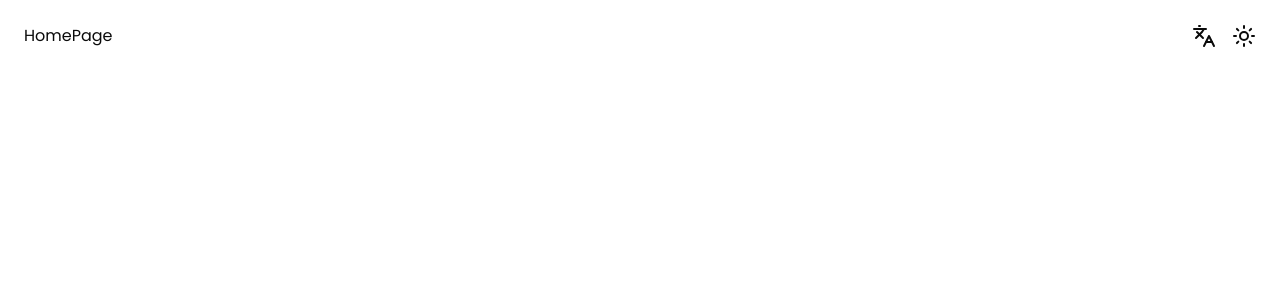
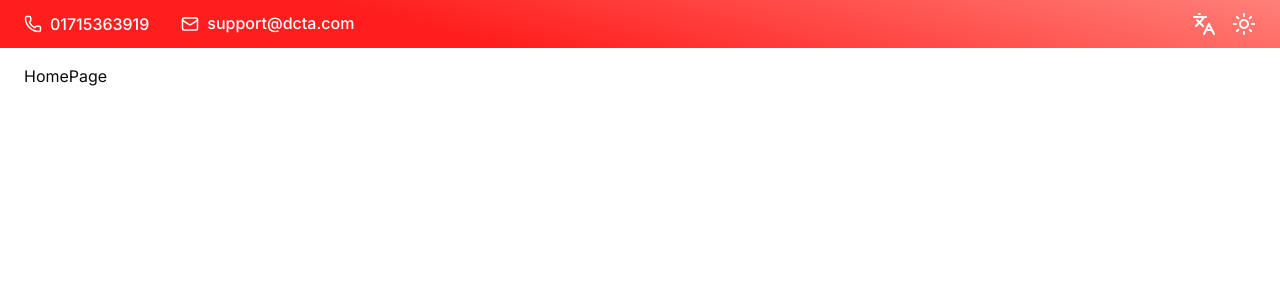
Before and after one commit to Ashik-Himel/dcta, a Next.js app: page /en in a window 1280 px wide. Shown: the top 300 px of the page. Built offline with nearby package versions, Linux system fonts and the light colour scheme.

Commit message:
pre-header added in the layout

```diff
--- a/src/app/[locale]/layout.tsx
+++ b/src/app/[locale]/layout.tsx
@@ -1,12 +1,13 @@
+import Header from "@/components/header/header";
 import { routing } from "@/i18n/routing";
 import type { Metadata } from "next";
 import { NextIntlClientProvider, hasLocale } from "next-intl";
 import { ThemeProvider } from "next-themes";
-import { Noto_Sans_Bengali, Poppins } from "next/font/google";
+import { Inter, Noto_Sans_Bengali } from "next/font/google";
 import { notFound } from "next/navigation";
 import "../globals.css";
 
-const poppins = Poppins({
+const inter = Inter({
   weight: ["400", "500", "600", "700"],
   subsets: ["latin"],
 });
@@ -37,7 +38,7 @@ export default async function RootLayout({
     <html lang={locale} suppressHydrationWarning>
       <body
         className={`${
-          locale === "en" ? poppins.className : notoSansBengali.className
+          locale === "en" ? inter.className : notoSansBengali.className
         } antialiased dark:bg-gray-900`}
       >
         <ThemeProvider
@@ -46,7 +47,10 @@ export default async function RootLayout({
           enableSystem
           disableTransitionOnChange
         >
-          <NextIntlClientProvider>{children}</NextIntlClientProvider>
+          <NextIntlClientProvider>
+            <Header />
+            {children}
+          </NextIntlClientProvider>
         </ThemeProvider>
       </body>
     </html>
--- a/src/app/[locale]/page.tsx
+++ b/src/app/[locale]/page.tsx
@@ -1,17 +1,11 @@
-import LangToggler from "@/components/language/langToggler";
-import { ThemeToggler } from "@/components/theme/themeToggler";
 import { useTranslations } from "next-intl";
 
 export default function Home() {
   const t = useTranslations("HomePage");
   return (
     <main>
-      <div className="container flex justify-between items-center gap-4 pt-6">
-        <span>{t("HeroSection.test")} </span>
-        <div className="flex gap-4">
-          <LangToggler />
-          <ThemeToggler />
-        </div>
+      <div className="container">
+        <h1 className="mt-4">{t("HeroSection.test")}</h1>
       </div>
     </main>
   );
--- a/src/app/globals.css
+++ b/src/app/globals.css
@@ -1,215 +1,112 @@
 @import "tailwindcss";
-
 @plugin "tailwindcss-animate";
 
 @custom-variant dark (&:is(.dark *));
 
-.container {
-  @apply mx-auto px-6;
-}
-
 :root {
-
   --radius: 0.625rem;
-
   --background: oklch(1 0 0);
-
   --foreground: oklch(0.145 0 0);
-
   --card: oklch(1 0 0);
-
   --card-foreground: oklch(0.145 0 0);
-
   --popover: oklch(1 0 0);
-
   --popover-foreground: oklch(0.145 0 0);
-
-  --primary: oklch(0.205 0 0);
-
+  --primary: oklch(63.6 62.25 28.244);
   --primary-foreground: oklch(0.985 0 0);
-
   --secondary: oklch(0.97 0 0);
-
   --secondary-foreground: oklch(0.205 0 0);
-
   --muted: oklch(0.97 0 0);
-
   --muted-foreground: oklch(0.556 0 0);
-
   --accent: oklch(0.97 0 0);
-
   --accent-foreground: oklch(0.205 0 0);
-
   --destructive: oklch(0.577 0.245 27.325);
-
   --border: oklch(0.922 0 0);
-
   --input: oklch(0.922 0 0);
-
   --ring: oklch(0.708 0 0);
-
   --chart-1: oklch(0.646 0.222 41.116);
-
   --chart-2: oklch(0.6 0.118 184.704);
-
   --chart-3: oklch(0.398 0.07 227.392);
-
   --chart-4: oklch(0.828 0.189 84.429);
-
   --chart-5: oklch(0.769 0.188 70.08);
-
   --sidebar: oklch(0.985 0 0);
-
   --sidebar-foreground: oklch(0.145 0 0);
-
   --sidebar-primary: oklch(0.205 0 0);
-
   --sidebar-primary-foreground: oklch(0.985 0 0);
-
   --sidebar-accent: oklch(0.97 0 0);
-
   --sidebar-accent-foreground: oklch(0.205 0 0);
-
   --sidebar-border: oklch(0.922 0 0);
-
   --sidebar-ring: oklch(0.708 0 0);
 }
 
 .dark {
-
   --background: oklch(0.145 0 0);
-
   --foreground: oklch(0.985 0 0);
-
   --card: oklch(0.205 0 0);
-
   --card-foreground: oklch(0.985 0 0);
-
   --popover: oklch(0.205 0 0);
-
   --popover-foreground: oklch(0.985 0 0);
-
-  --primary: oklch(0.922 0 0);
-
+  --primary: oklch(63.6 62.25 28.244);
   --primary-foreground: oklch(0.205 0 0);
-
   --secondary: oklch(0.269 0 0);
-
   --secondary-foreground: oklch(0.985 0 0);
-
   --muted: oklch(0.269 0 0);
-
   --muted-foreground: oklch(0.708 0 0);
-
   --accent: oklch(0.269 0 0);
-
   --accent-foreground: oklch(0.985 0 0);
-
   --destructive: oklch(0.704 0.191 22.216);
-
   --border: oklch(1 0 0 / 10%);
-
   --input: oklch(1 0 0 / 15%);
-
   --ring: oklch(0.556 0 0);
-
   --chart-1: oklch(0.488 0.243 264.376);
-
   --chart-2: oklch(0.696 0.17 162.48);
-
   --chart-3: oklch(0.769 0.188 70.08);
-
   --chart-4: oklch(0.627 0.265 303.9);
-
   --chart-5: oklch(0.645 0.246 16.439);
-
   --sidebar: oklch(0.205 0 0);
-
   --sidebar-foreground: oklch(0.985 0 0);
-
   --sidebar-primary: oklch(0.488 0.243 264.376);
-
   --sidebar-primary-foreground: oklch(0.985 0 0);
-
   --sidebar-accent: oklch(0.269 0 0);
-
   --sidebar-accent-foreground: oklch(0.985 0 0);
-
   --sidebar-border: oklch(1 0 0 / 10%);
-
   --sidebar-ring: oklch(0.556 0 0);
 }
 
 @theme inline {
-
   --radius-sm: calc(var(--radius) - 4px);
-
   --radius-md: calc(var(--radius) - 2px);
-
   --radius-lg: var(--radius);
-
   --radius-xl: calc(var(--radius) + 4px);
-
   --color-background: var(--background);
-
   --color-foreground: var(--foreground);
-
   --color-card: var(--card);
-
   --color-card-foreground: var(--card-foreground);
-
   --color-popover: var(--popover);
-
   --color-popover-foreground: var(--popover-foreground);
-
   --color-primary: var(--primary);
-
   --color-primary-foreground: var(--primary-foreground);
-
   --color-secondary: var(--secondary);
-
   --color-secondary-foreground: var(--secondary-foreground);
-
   --color-muted: var(--muted);
-
   --color-muted-foreground: var(--muted-foreground);
-
   --color-accent: var(--accent);
-
   --color-accent-foreground: var(--accent-foreground);
-
   --color-destructive: var(--destructive);
-
   --color-border: var(--border);
-
   --color-input: var(--input);
-
   --color-ring: var(--ring);
-
   --color-chart-1: var(--chart-1);
-
   --color-chart-2: var(--chart-2);
-
   --color-chart-3: var(--chart-3);
-
   --color-chart-4: var(--chart-4);
-
   --color-chart-5: var(--chart-5);
-
   --color-sidebar: var(--sidebar);
-
   --color-sidebar-foreground: var(--sidebar-foreground);
-
   --color-sidebar-primary: var(--sidebar-primary);
-
   --color-sidebar-primary-foreground: var(--sidebar-primary-foreground);
-
   --color-sidebar-accent: var(--sidebar-accent);
-
   --color-sidebar-accent-foreground: var(--sidebar-accent-foreground);
-
   --color-sidebar-border: var(--sidebar-border);
-
   --color-sidebar-ring: var(--sidebar-ring);
 }
 
@@ -221,3 +118,15 @@
     @apply bg-background text-foreground;
   }
 }
+
+@layer components {
+  .container {
+    @apply mx-auto px-6;
+  }
+  .gradient-primary {
+    @apply text-primary bg-white [background:-webkit-linear-gradient(15deg,#ff1e1e_35%,#ff8079_100%)] bg-clip-text [-webkit-background-clip:text] [-webkit-text-fill-color:transparent];
+  }
+  .bg-gradient {
+    @apply bg-[linear-gradient(15deg,#ff1e1e_35%,#ff8079_100%)];
+  }
+}
--- /dev/null
+++ b/src/components/header/header.tsx
@@ -0,0 +1,43 @@
+"use client";
+
+import { Mail, Phone } from "lucide-react";
+import Link from "next/link";
+import LangToggler from "../language/langToggler";
+import { ThemeToggler } from "../theme/themeToggler";
+
+export default function Header() {
+  return (
+    <header>
+      <div className="bg-gradient text-white py-[12px]">
+        <div className="container flex justify-between items-center gap-4">
+          <div className="flex items-center gap-8">
+            <Link
+              className="flex items-center gap-2"
+              href="tel:+8801715363919"
+              target="_blank"
+              rel="noopener noreferrer"
+            >
+              <Phone size={18} />
+              <span className="font-medium block">01715363919</span>
+            </Link>
+            <Link
+              className="hidden min-[500px]:flex items-center gap-2 -mt-px"
+              href="mailto:support@dcta.com"
+              target="_blank"
+              rel="noopener noreferrer"
+            >
+              <Mail size={18} />
+              <span className="font-medium block -mt-0.5">
+                support@dcta.com
+              </span>
+            </Link>
+          </div>
+          <div className="flex items-center gap-4">
+            <LangToggler />
+            <ThemeToggler />
+          </div>
+        </div>
+      </div>
+    </header>
+  );
+}
--- a/src/components/language/langToggler.tsx
+++ b/src/components/language/langToggler.tsx
@@ -26,7 +26,7 @@ export default function LangToggler() {
       <DropdownMenuTrigger className="cursor-pointer select-none" asChild>
         <Languages />
       </DropdownMenuTrigger>
-      <DropdownMenuContent align="end">
+      <DropdownMenuContent className="mt-2 bg-primary text-white" align="end">
         <DropdownMenuRadioGroup
           value={pathArray[1]}
           onValueChange={(e) => handleLangSwitch(e)}
--- a/src/components/theme/themeToggler.tsx
+++ b/src/components/theme/themeToggler.tsx
@@ -29,7 +29,7 @@ export function ThemeToggler() {
           <Sun />
         )}
       </DropdownMenuTrigger>
-      <DropdownMenuContent className="mt-2" align="end">
+      <DropdownMenuContent className="mt-2 bg-primary text-white" align="end">
         <DropdownMenuRadioGroup
           value={theme}
           onValueChange={(e) => setTheme(e)}
```
Also changed, not shown: src/app/favicon.png, 1 other file (tests, documents, lock files or other folders).
